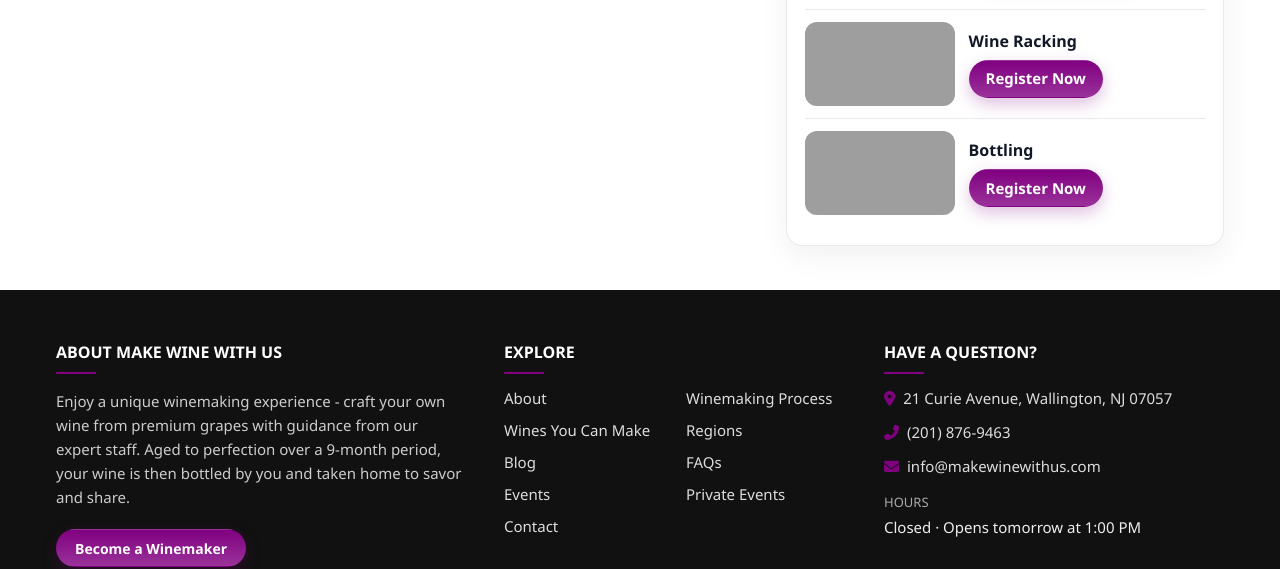
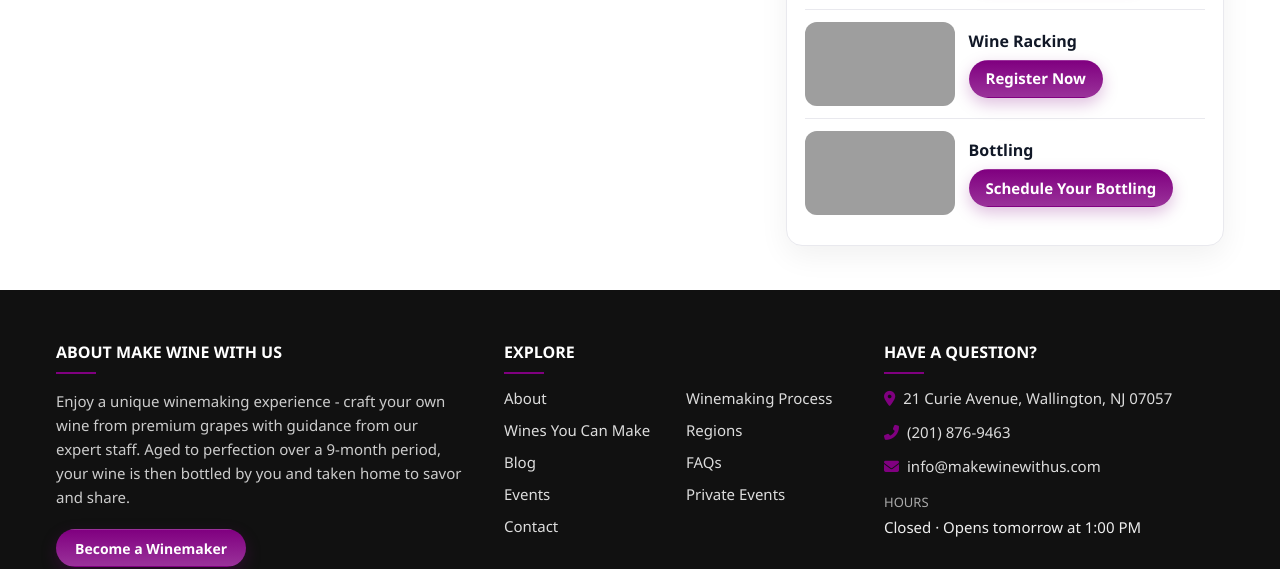
Before and after one commit to kakatbarilea-prog/mwwu-upcoming-events, a plain HTML site: page index.html in a window 1280 px wide. Shown: the part 1013-1582 px from the top of the page. Drawn offline with Linux system fonts and the light colour scheme; grey boxes are pictures that could not be loaded.

Commit message:
Update index.html

```diff
--- a/index.html
+++ b/index.html
@@ -461,7 +461,7 @@
             </div>
             <div class="side-row__body">
               <h4 class="side-row__title">Bottling</h4>
-              <a class="btn primary pill btn-sm" href="#">Register Now</a>
+              <a class="btn primary pill btn-sm" href="#">Schedule Your Bottling</a>
             </div>
           </article>
         </section>
```
